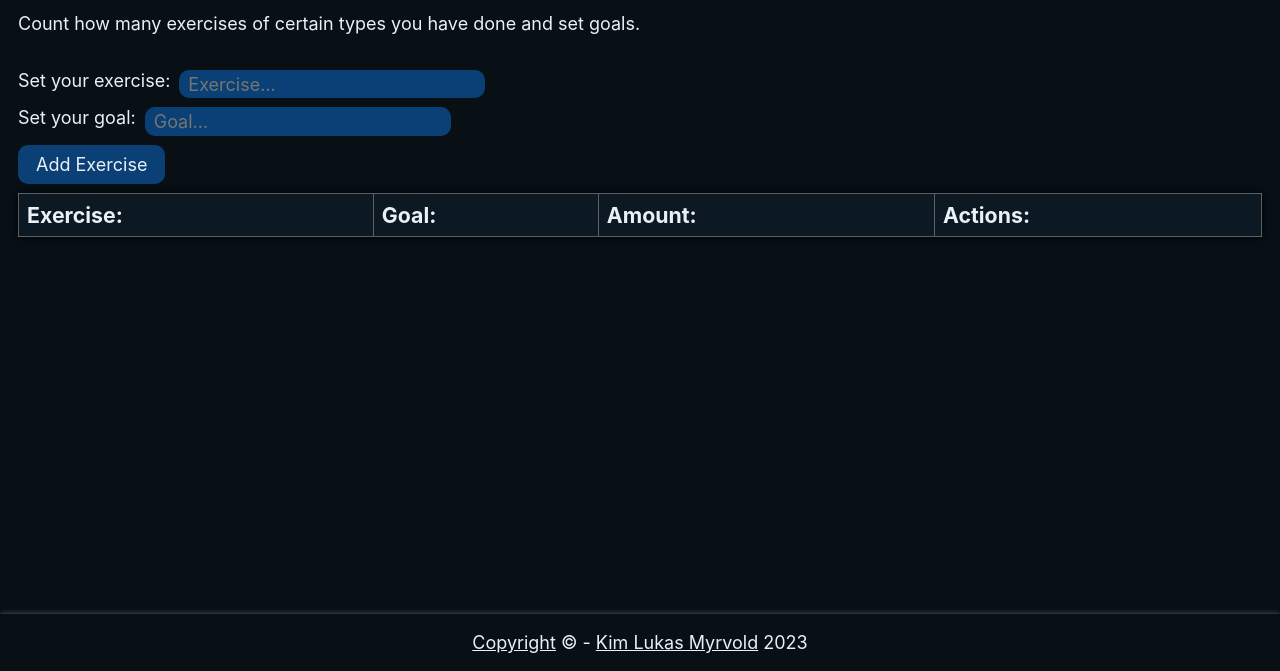
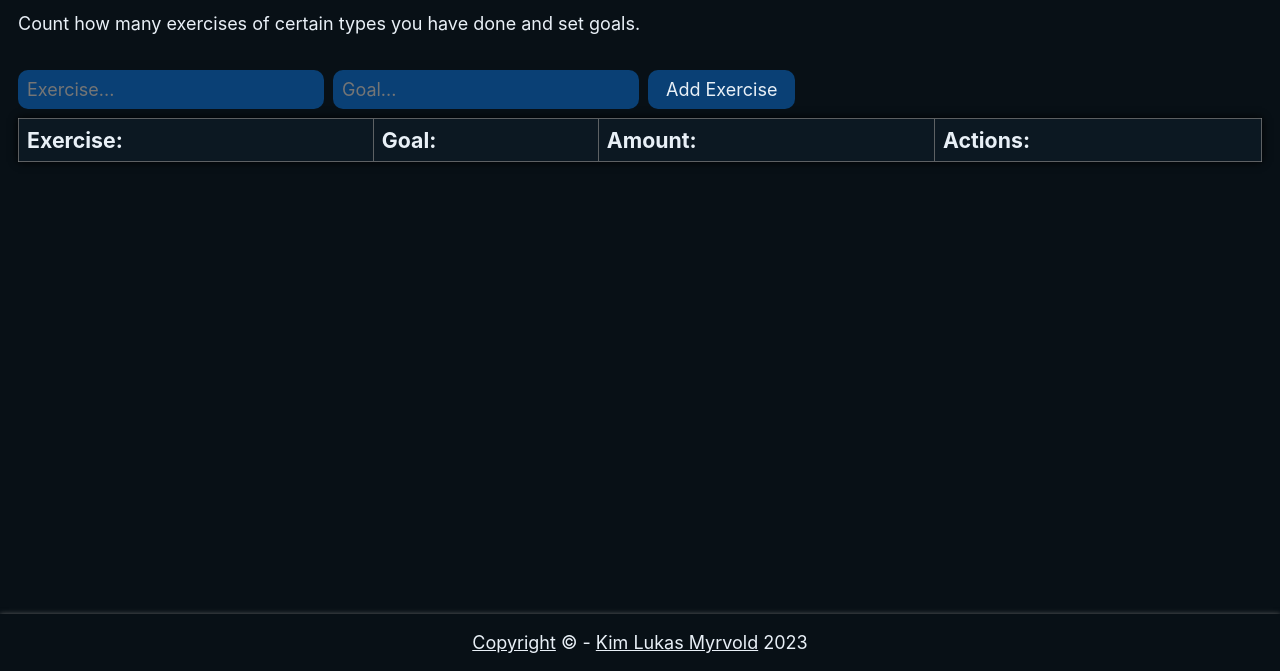
Before and after one commit to kimlukasmyrvold/exerciseCounter, a website: page index.html in a window 1280 px wide. Shown: the part 129-800 px from the top of the page. Drawn offline with Linux system fonts and the light colour scheme.

Commit message:
Change look of add exercise form

```diff
--- a/assets/scss/home.scss
+++ b/assets/scss/home.scss
@@ -2,7 +2,7 @@
 
 .add_exercise {
     display: flex;
-    flex-direction: column;
+    flex-direction: row;
     gap: .5em;
 
     div {
--- a/index.html
+++ b/index.html
@@ -30,15 +30,8 @@
 
         <section style="margin-top: 2em;">
             <div class="add_exercise">
-                <div>
-                    <label for="exercise">Set your exercise: </label>
-                    <input id="exercise" type="text" placeholder="Exercise...">
-                </div>
-
-                <div>
-                    <label for="goal">Set your goal:</label>
-                    <input id="goal" type="number" placeholder="Goal...">
-                </div>
+                <input id="exercise" type="text" placeholder="Exercise...">
+                <input id="goal" type="number" placeholder="Goal...">
 
                 <button class="button add_exercise_button">Add Exercise</button>
             </div>
@@ -56,9 +49,10 @@
         </section>
     </main>
     <footer>
-        <p><a href="https://opensource.org/license/mit/" target="_blank"
-                rel="noopener noreferrer">Copyright</a> &copy - <a href="https://github.com/kimlukasmyrvold"
-                target="_blank" rel="noopener noreferrer">Kim Lukas Myrvold</a> 2023</p>
+        <p><a href="https://opensource.org/license/mit/" target="_blank" rel="noopener noreferrer">Copyright</a> &copy -
+            <a href="https://github.com/kimlukasmyrvold" target="_blank" rel="noopener noreferrer">Kim Lukas Myrvold</a>
+            2023
+        </p>
     </footer>
 </body>
 
```
Also changed, not shown: assets/css/home.css, 1 other file.
